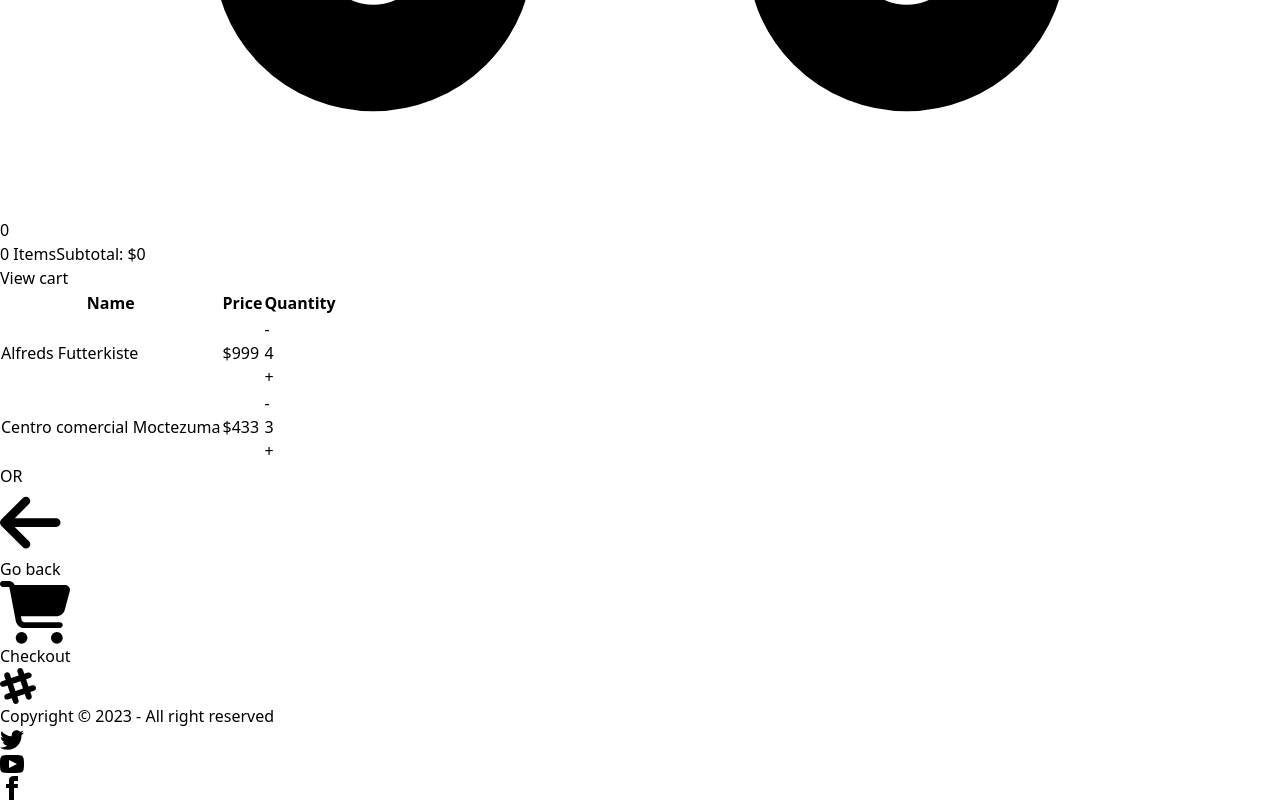
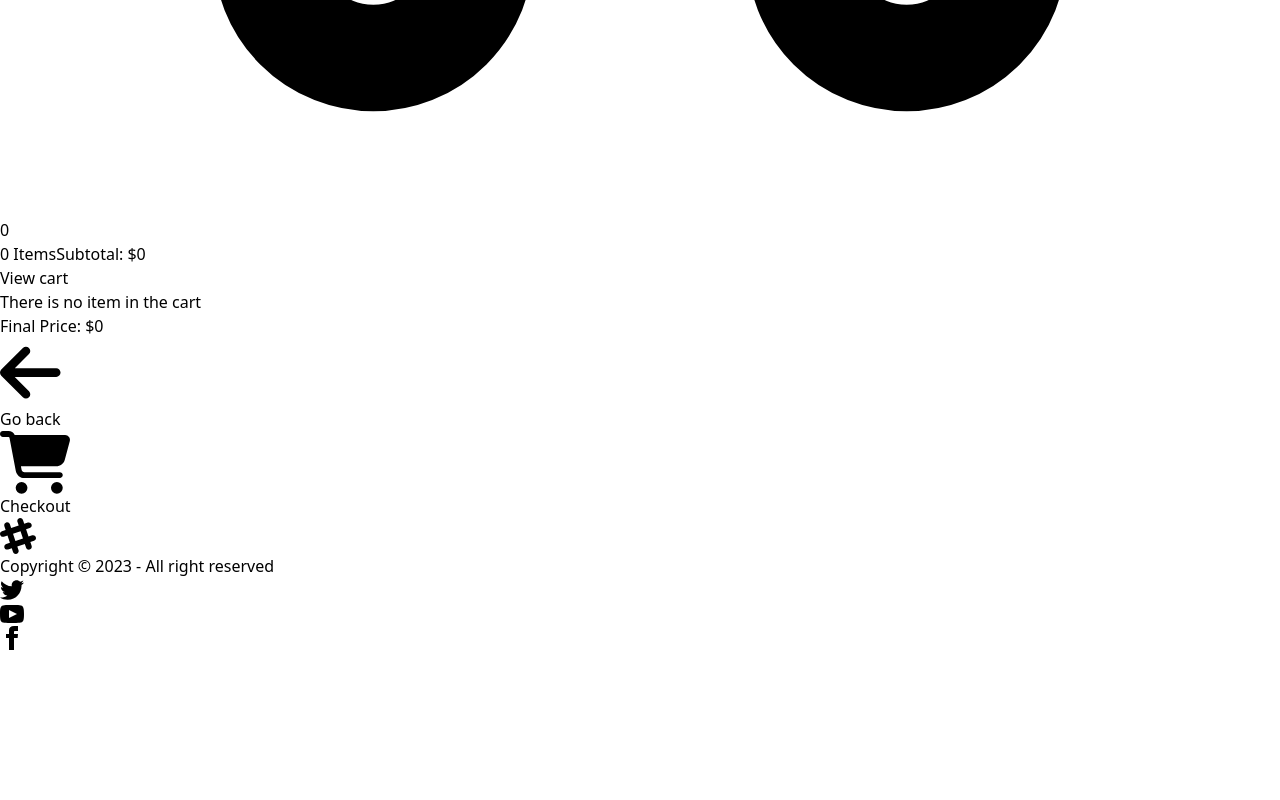
Before and after one commit to killerkpoke/ShoppingCart, a Nuxt app in the folder EFruitShop/: page /cartview in a window 1280 px wide. Shown: the part 1110-1910 px from the top of the page. After the commit the page ends 1760 px from the top, so only its background shows below. Built offline with nearby package versions, Linux system fonts and the light colour scheme.

Commit message:
Handling cartview data with state

```diff
--- a/EFruitShop/components/Card.vue
+++ b/EFruitShop/components/Card.vue
@@ -3,10 +3,28 @@
     let counter = useCounter()
     let price = usePrice()
     let localCounter = ref(0)
+
+    let selectedItem = useSelectedItems()
     function add() {
+
         counter.value++
         localCounter.value++
         price.value += prop.dummy.price
+
+        const item = {
+            "id": prop.dummy.id,
+            "name":prop.dummy.name,
+            "price": prop.dummy.price * localCounter.value,
+            "quantity":localCounter.value,
+        }
+        for (let i of selectedItem.value) {
+            if (item.id === i.id ) {
+                const index = selectedItem.value.indexOf(i)
+                if (index > -1) selectedItem.value.splice(index, 1)
+            }
+        }
+        selectedItem.value.push(item)
+
     }
 </script>
 
--- a/EFruitShop/composables/shop.ts
+++ b/EFruitShop/composables/shop.ts
@@ -1,2 +1,3 @@
 export const useCounter = () => useState<number>('counter', () => 0)
 export const usePrice = () => useState<number>('price', () => 0)
+export const useSelectedItems = () => useState<Array<object>>('selectedItems', () => [])
--- a/EFruitShop/pages/cartview.vue
+++ b/EFruitShop/pages/cartview.vue
@@ -1,52 +1,48 @@
 <script setup lang="ts">
-    const counter = useCounter()
-    const price = usePrice()
+    let price = usePrice()
+    const selectedItem = useSelectedItems()
 </script>
 
 <template>
     <div>
         <Header></Header>
         <div class="w-auto flex place-content-center py-4">
-            <table class="table table-auto text-white">
+            <table v-if="selectedItem.length != 0" class="table table-auto text-white">
                 <tr class="text-center">
                     <th>Name</th>
                     <th>Price</th>
                     <th>Quantity</th>
                 </tr>
-                <tr>
-                    <td>Alfreds Futterkiste</td>
-                    <td>$999</td>
+                <tr v-for="item in selectedItem" :key="item.id">
+                    <td>{{ item.name }}</td>
+                    <td>{{ item.price }}</td>
                     <td class="flex font-bold text-center">
                         <button class="btn btn-primary text-xl">-</button>
-                        <p class="m-3">4</p>
-                        <button class="btn btn-primary text-xl">+</button>
-                    </td>
-                </tr>
-                <tr>
-                    <td>Centro comercial Moctezuma</td>
-                    <td>$433</td>
-                    <td class="flex font-bold text-center">
-                        <button class="btn btn-primary text-xl">-</button>
-                        <p class="m-3">3</p>
+                        <p class="m-3">{{ item.quantity }}</p>
                         <button class="btn btn-primary text-xl">+</button>
                     </td>
                 </tr>
             </table>
+            <p v-else class="text-red-400 font-bold- text-2xl">There is no item in the cart</p>
         </div>
         <div class="flex place-content-center">
-            <div class="divider w-3/4">OR</div>
+            <div class="divider w-3/4 font-extrabold text-2xl ">Final Price: ${{price}}</div>
         </div>
         <div class="flex place-content-center mb-6 mt-4">
             <div class="m-2">
-                <button class="btn btn-warning w-44">
-                    <svg class="w-6 h-6 mr-4" xmlns="http://www.w3.org/2000/svg" viewBox="0 0 448 512"><path d="M9.4 233.4c-12.5 12.5-12.5 32.8 0 45.3l160 160c12.5 12.5 32.8 12.5 45.3 0s12.5-32.8 0-45.3L109.2 288 416 288c17.7 0 32-14.3 32-32s-14.3-32-32-32l-306.7 0L214.6 118.6c12.5-12.5 12.5-32.8 0-45.3s-32.8-12.5-45.3 0l-160 160z"/></svg>
-                    Go back
+                <button class="btn btn-warning">
+                    <NuxtLink to="/" class="flex">
+                        <svg class="w-6 h-6 mr-4" xmlns="http://www.w3.org/2000/svg" viewBox="0 0 448 512"><path d="M9.4 233.4c-12.5 12.5-12.5 32.8 0 45.3l160 160c12.5 12.5 32.8 12.5 45.3 0s12.5-32.8 0-45.3L109.2 288 416 288c17.7 0 32-14.3 32-32s-14.3-32-32-32l-306.7 0L214.6 118.6c12.5-12.5 12.5-32.8 0-45.3s-32.8-12.5-45.3 0l-160 160z"/></svg>
+                        <p class="place-self-center">Go back</p>
+                    </NuxtLink>
                 </button>
             </div>
             <div class="m-2">
                 <button class="btn btn-success w-44">
-                    <svg class="w-6 h-6 mr-4" xmlns="http://www.w3.org/2000/svg" viewBox="0 0 576 512"><path d="M0 24C0 10.7 10.7 0 24 0H69.5c22 0 41.5 12.8 50.6 32h411c26.3 0 45.5 25 38.6 50.4l-41 152.3c-8.5 31.4-37 53.3-69.5 53.3H170.7l5.4 28.5c2.2 11.3 12.1 19.5 23.6 19.5H488c13.3 0 24 10.7 24 24s-10.7 24-24 24H199.7c-34.6 0-64.3-24.6-70.7-58.5L77.4 54.5c-.7-3.8-4-6.5-7.9-6.5H24C10.7 48 0 37.3 0 24zM128 464a48 48 0 1 1 96 0 48 48 0 1 1 -96 0zm336-48a48 48 0 1 1 0 96 48 48 0 1 1 0-96z"/></svg>
-                    Checkout
+                    <NuxtLink to="/" class="flex">
+                        <svg class="w-6 h-6 mr-4" xmlns="http://www.w3.org/2000/svg" viewBox="0 0 576 512"><path d="M0 24C0 10.7 10.7 0 24 0H69.5c22 0 41.5 12.8 50.6 32h411c26.3 0 45.5 25 38.6 50.4l-41 152.3c-8.5 31.4-37 53.3-69.5 53.3H170.7l5.4 28.5c2.2 11.3 12.1 19.5 23.6 19.5H488c13.3 0 24 10.7 24 24s-10.7 24-24 24H199.7c-34.6 0-64.3-24.6-70.7-58.5L77.4 54.5c-.7-3.8-4-6.5-7.9-6.5H24C10.7 48 0 37.3 0 24zM128 464a48 48 0 1 1 96 0 48 48 0 1 1 -96 0zm336-48a48 48 0 1 1 0 96 48 48 0 1 1 0-96z"/></svg>
+                        <p class="place-self-center">Checkout</p>
+                    </NuxtLink>
                 </button>
             </div>
         </div>
```
